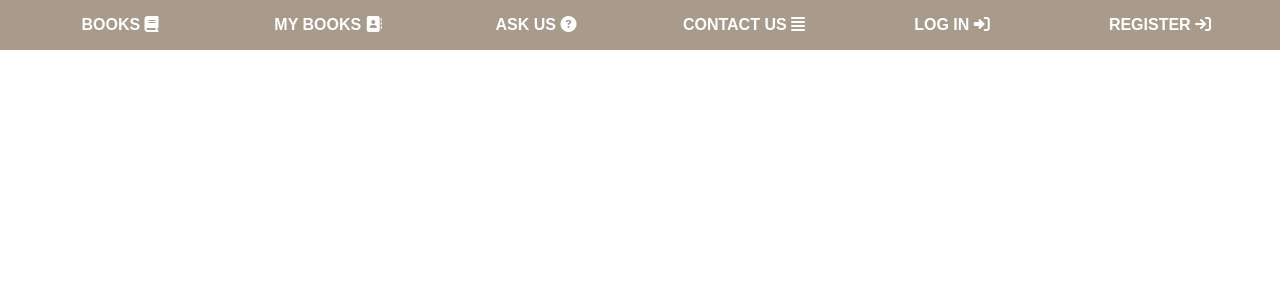
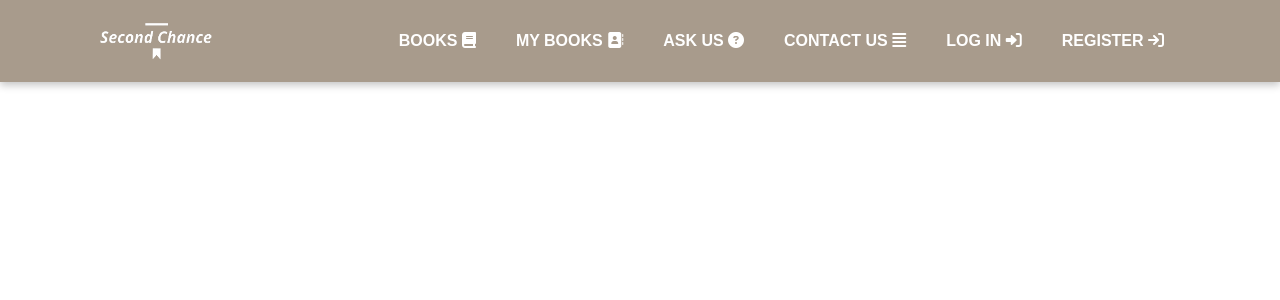
Before and after one commit to viktortsolov/second-chance, a React (Create React App) app: page / in a window 1280 px wide. Shown: the top 300 px of the page. Built offline with nearby package versions, Linux system fonts and the light colour scheme.

Commit message:
Update Header

```diff
--- a/src/components/Header/Header.css
+++ b/src/components/Header/Header.css
@@ -1,45 +1,47 @@
-.nav {
-    position: relative;
-    padding: 1em;
+.Header {
+    background-color: #A89B8C;
+    box-shadow: rgba(0, 0, 0, 0.24) 0px 3px 8px;
 }
 
-.nav__list {
-    position: relative;
-    z-index: 2;
-    display: grid;
-    grid-template-columns: repeat(6, 1fr);
+.header-wrapper {
+    width: 85%;
+    margin: auto;
+    padding: 20px 0;
+    display: flex;
+    align-items: center;
+    justify-content: space-between;
 }
 
-nav {
-    text-align: center;
-    width: 100%;
-    margin: 0 auto;
-    background: #A89B8C;
-    display: block;
+.nav__list li {
+    list-style: none;
+    display: inline-block;
+    margin: 0 20px;
+    position: relative;
 }
 
-ul {
-    list-style: none;
-    padding: 0;
-    margin: 0;
+.nav__list li a {
+    color: #fff;
+    text-decoration: none;
+    text-transform: uppercase;
+    font-weight: 600;
 }
 
-li a:hover {
+.nav__list li::after{
+    content: '';
+    height: 3px;
+    width: 0;
+    background-color: #fff;
+    position: absolute;
+    left: 0;
+    bottom: -5px;
     transition: 0.5s;
-    border-radius: 0.5em;
-    background-color: #fdfdfd;
-    color: #A89B8C;
 }
 
-a {
-    text-decoration: none;
-    font-weight: 600;
-    text-transform: uppercase;
-    user-select: none;
-    padding: 0.5em 2em;
+.nav__list li:hover::after{
+    width: 100%;
 }
 
-a,
-a:visited {
-    color: #fdfdfd;
+.logo {
+    width: 120px;
+    cursor: pointer;
 }
--- a/src/components/Header/Header.js
+++ b/src/components/Header/Header.js
@@ -4,6 +4,7 @@ function Header() {
     return (
         <header className="Header">
             <div className="header-wrapper">
+                <img className="logo" src='site-logo.png' alt="site logo"/>
                 <nav className="nav">
                     <ul className="nav__list">
                         <li>
```
Also changed, not shown: public/site-logo.png (added).
